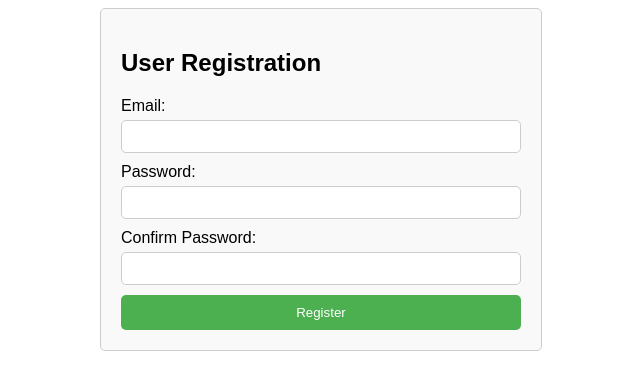
After one commit to HSarao004/Project-Webdevelop, a PHP site: page /signup.php in a window 1280 px wide. The commit adds this page. Shown: the top 390 px of the page, without its empty margins (319-959 px from the left). Run offline with PHP 8.4, Linux system fonts and the light colour scheme.

Commit message:
signup functiunality added to the project

```diff
--- a/index.php
+++ b/index.php
@@ -134,6 +134,9 @@ $posts = $statement->fetchAll(PDO::FETCH_ASSOC);
     <div class="nav-bar">
         <a id="blog_link" href="process.php">New Post</a>
         <a id="blog_link" href="adindex.php">Admin Dashboard</a>
+        <a id="blog_link" href="login.php">Login page </a>
+        <a id="blog_link" href="signup.php">Signup </a>
+
     </div>
     <h1>Welcome authorized user.</h1>
 
--- /dev/null
+++ b/signup.php
@@ -0,0 +1,126 @@
+<?php
+require 'connect.php'; // Include database connection file
+
+// Initialize variables
+$email = $password = $confirmPassword = '';
+$error = '';
+
+// Check if form is submitted
+if ($_SERVER['REQUEST_METHOD'] === 'POST') {
+    // Sanitize and validate email
+    $email = filter_input(INPUT_POST, 'email', FILTER_SANITIZE_EMAIL);
+    if (!filter_var($email, FILTER_VALIDATE_EMAIL)) {
+        $error = 'Invalid email format';
+    } else {
+        // Check if the passwords match
+        $password = $_POST['password'];
+        $confirmPassword = $_POST['confirm_password'];
+        if ($password !== $confirmPassword) {
+            $error = 'Passwords do not match';
+        } else {
+            // Hash the password
+            $hashedPassword = password_hash($password, PASSWORD_DEFAULT);
+
+            // Insert user data into the database
+            $query = "INSERT INTO user (username, password) VALUES (:email, :password)";
+            $statement = $db->prepare($query);
+            $statement->bindParam(':email', $email);
+            $statement->bindParam(':password', $hashedPassword);
+
+            if ($statement->execute()) {
+                // Registration successful
+                $message = 'Registration successful!';
+            } else {
+                $error = 'Error registering user';
+            }
+        }
+    }
+}
+?>
+
+<!DOCTYPE html>
+<html lang="en">
+<head>
+    <meta charset="UTF-8">
+    <meta name="viewport" content="width=device-width, initial-scale=1.0">
+    <title>User Registration</title>
+    <style>
+       body {
+    font-family: Arial, sans-serif;
+}
+
+.container {
+    max-width: 400px;
+    margin: 0 auto;
+    padding: 20px;
+    border: 1px solid #ccc;
+    border-radius: 5px;
+    background-color: #f9f9f9;
+}
+
+.error {
+    color: red;
+    margin-bottom: 10px;
+}
+
+.success {
+    color: green;
+    margin-bottom: 10px;
+}
+
+form {
+    display: flex;
+    flex-direction: column;
+}
+
+label {
+    margin-bottom: 5px;
+}
+
+input[type="email"],
+input[type="password"] {
+    padding: 8px;
+    border: 1px solid #ccc;
+    border-radius: 5px;
+    margin-bottom: 10px;
+}
+
+button[type="submit"] {
+    padding: 10px 20px;
+    background-color: #4CAF50;
+    color: white;
+    border: none;
+    border-radius: 5px;
+    cursor: pointer;
+}
+
+button[type="submit"]:hover {
+    background-color: #45a049;
+}
+
+    </style>
+</head>
+<body>
+    <div class="container">
+        <h2>User Registration</h2>
+        <?php if (!empty($error)) : ?>
+            <div class="error"><?= $error ?></div>
+        <?php endif; ?>
+        <?php if (isset($message)) : ?>
+            <div class="success"><?= $message ?></div>
+        <?php endif; ?>
+        <form action="" method="post">
+            <label for="email">Email:</label>
+            <input type="email" id="email" name="email" required>
+
+            <label for="password">Password:</label>
+            <input type="password" id="password" name="password" required>
+
+            <label for="confirm_password">Confirm Password:</label>
+            <input type="password" id="confirm_password" name="confirm_password" required>
+
+            <button type="submit">Register</button>
+        </form>
+    </div>
+</body>
+</html>
```
Also changed, not shown: login.php (added).
